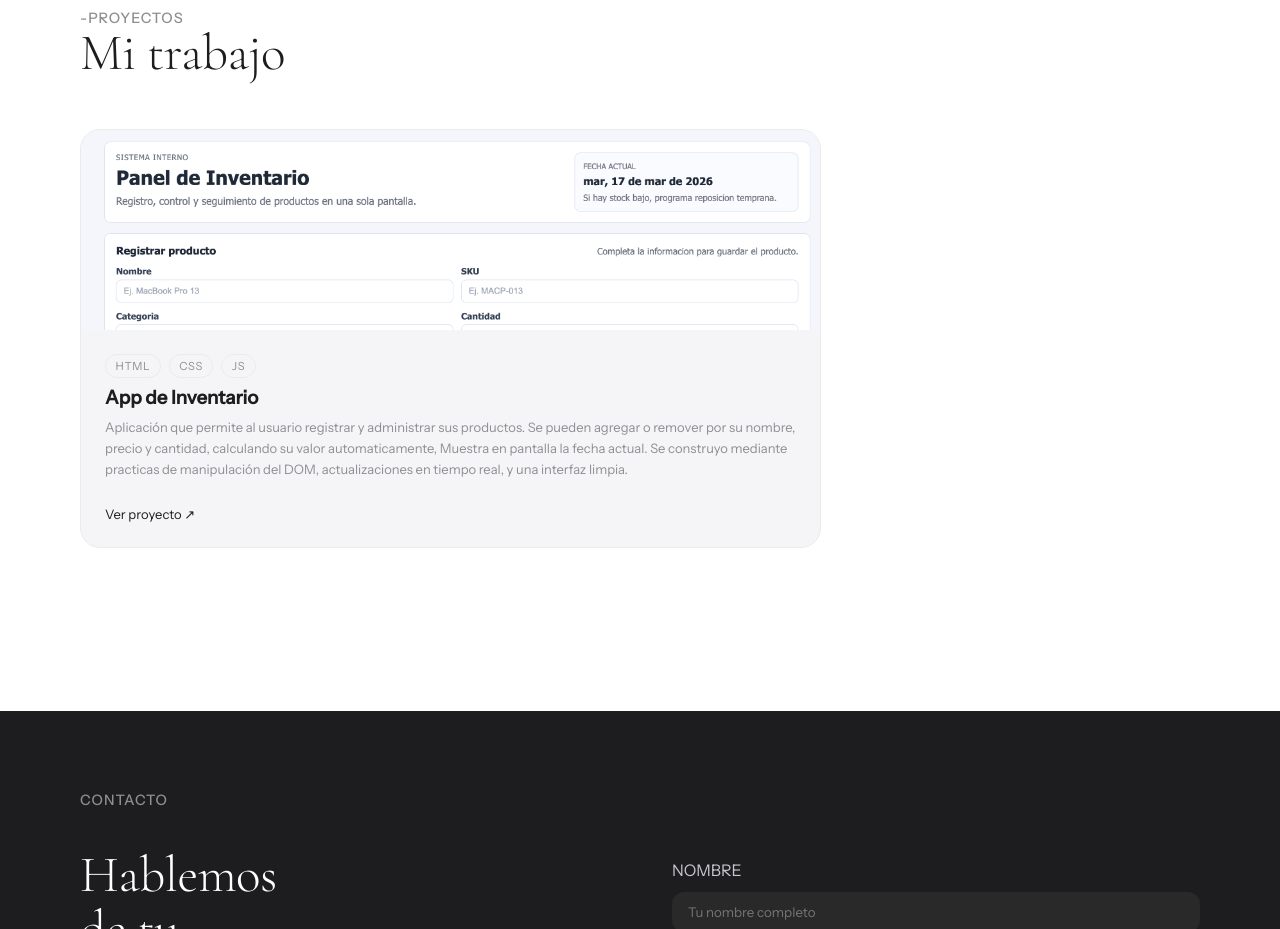
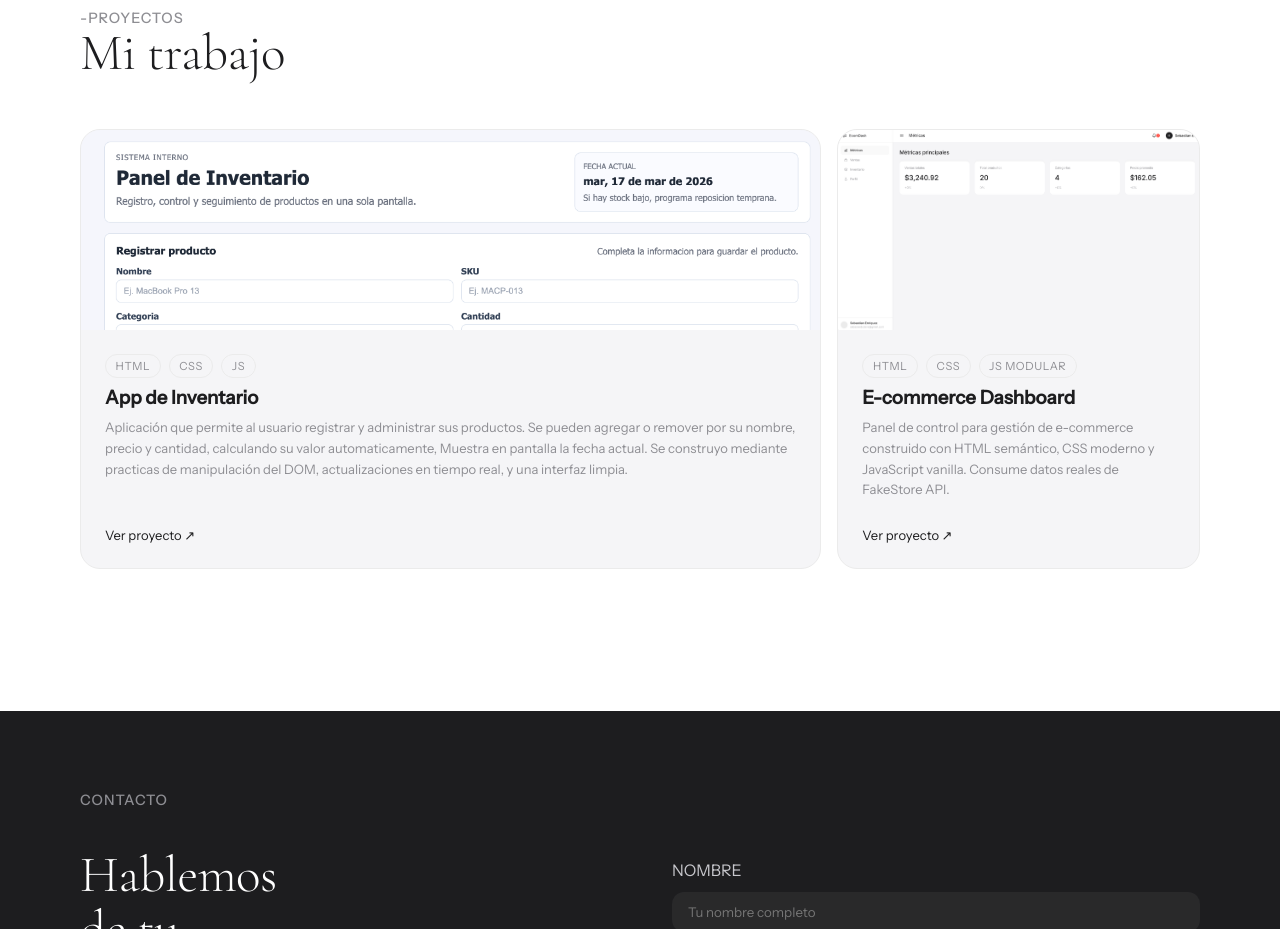
Before and after one commit to SebWebX/mi-portafolio, a plain HTML site: page index.html in a window 1280 px wide. Shown: the part 2660-3589 px from the top of the page. Drawn offline with nearby package versions, Linux system fonts and the light colour scheme.

Commit message:
agregar nuevo proyecto

```diff
--- a/index.html
+++ b/index.html
@@ -184,23 +184,26 @@
                   <a href="https://sebwebx.github.io/app-inventario/" class="project-card__link">Ver proyecto ↗</a>
                 </div>
               </div>
-              <!--
+
               <div class="project-card">
-                <img src="https://placehold.co/800x400" alt="#" class="project-card__thumbnail">
+                <img src="img/App_dashboard/dashboard_img.png" alt="#" class="project-card__thumbnail">
                 <div class="project-card__body">
                   <div class="project-card__tags">
-                    <span class="project-card__tag">...</span>
-                    <span class="project-card__tag">...</span>
-                    <span class="project-card__tag">...</span>
+                    <span class="project-card__tag">HTML</span>
+                    <span class="project-card__tag">CSS</span>
+                    <span class="project-card__tag">JS MODULAR</span>
                   </div>
-                  <h3 class="project-card__title">...</h3>
-                  <p class="project-card__description">...</p>
+                  <h3 class="project-card__title">E-commerce Dashboard</h3>
+                  <p class="project-card__description">
+                    Panel de control para gestión de e-commerce construido con HTML semántico, CSS moderno y JavaScript vanilla. Consume datos reales de FakeStore API.
+
+                  </p>
                 </div>
                 <div class="project-card__footer">
-                  <a href="#" class="project-card__link">Ver proyecto ↗</a>
+                  <a href="https://sebwebx.github.io/ecommerce-dashboard/" class="project-card__link">Ver proyecto ↗</a>
                 </div>
               </div>
-
+              <!--
               <div class="project-card">
                 <img src="https://placehold.co/800x400" alt="#" class="project-card__thumbnail">
                 <div class="project-card__body">
```
Also changed, not shown: img/App_dashboard/dashboard_img.png (added).
